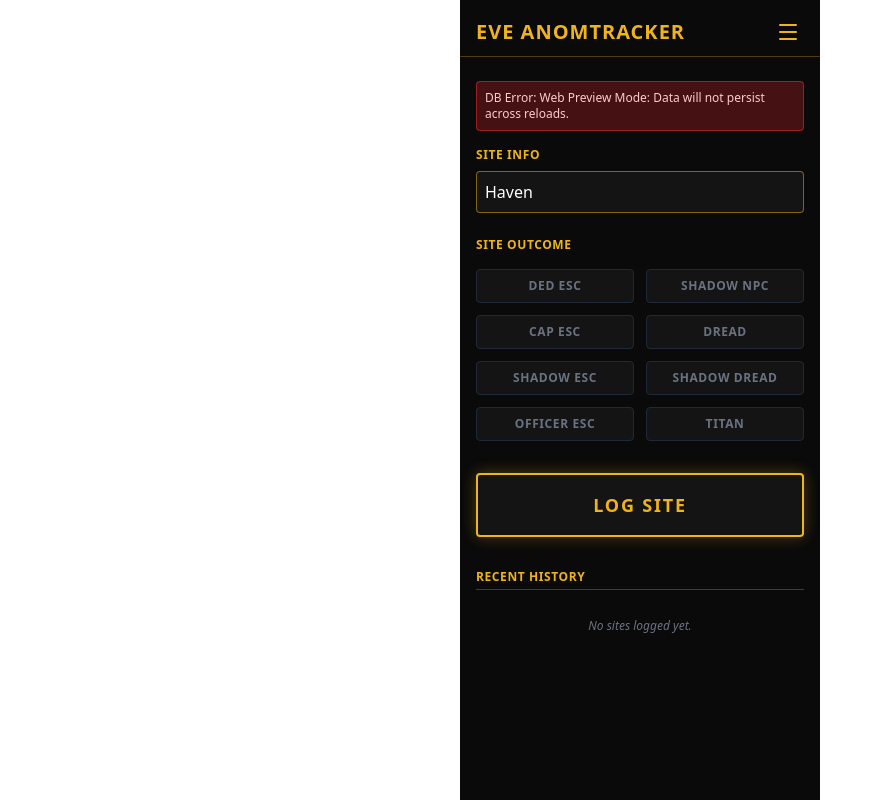
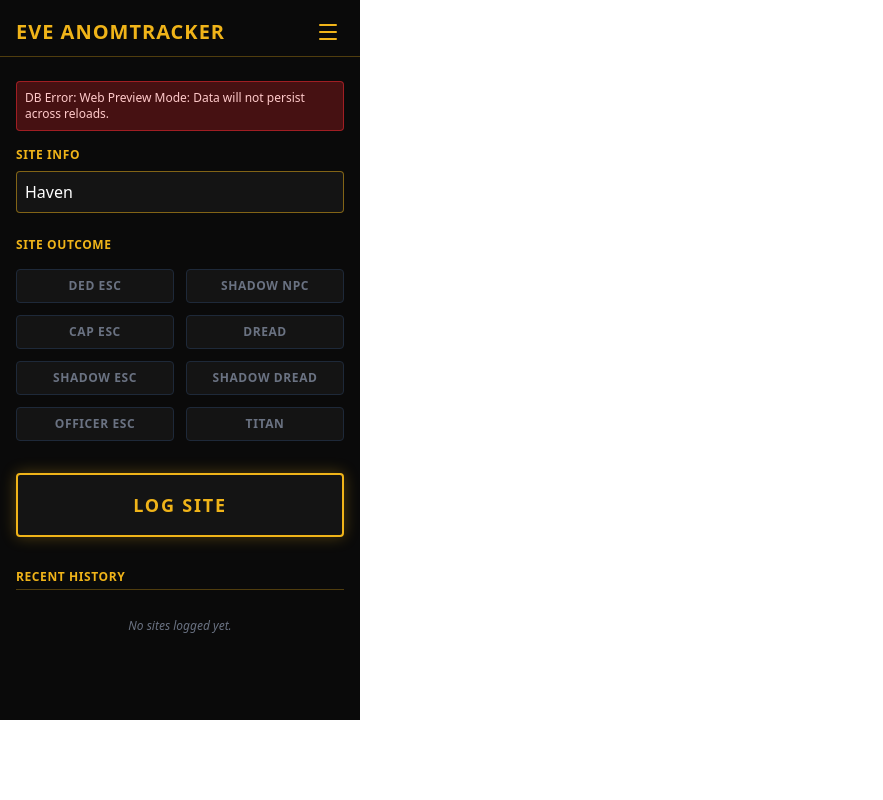
Before and after one commit to bogdan-ciubotariu/eve-anom-tracker, a React (Vite) app: page / in a window 1280 px wide. Shown: the whole page, without its empty margins (0-883 px from the left). Built offline with nearby package versions, Linux system fonts and the light colour scheme.

Commit message:
feat: Enable window resizing and opacity
Grant Tauri window permissions for resizing and opacity.
Update the frontend to apply window opacity and set a default window size based on global scale.
Also, enable sounds by default.

```diff
--- a/src-tauri/tauri.conf.json
+++ b/src-tauri/tauri.conf.json
@@ -31,7 +31,10 @@
             "sql:default",
             "sql:allow-load",
             "sql:allow-execute",
-            "sql:allow-select"
+            "sql:allow-select",
+            "window:default",
+            "window:allow-set-size",
+            "window:allow-set-opacity"
           ]
         }
       ]
--- a/src/App.tsx
+++ b/src/App.tsx
@@ -1,6 +1,7 @@
 import { useState, useEffect, ChangeEvent, useRef } from 'react';
 import { invoke } from '@tauri-apps/api/core';
 import { getCurrentWindow } from '@tauri-apps/api/window';
+import { LogicalSize } from '@tauri-apps/api/dpi';
 import Database from '@tauri-apps/plugin-sql';
 import { format } from 'date-fns';
 import { Trash2, Menu, X, Crosshair, BarChart2, Settings as SettingsIcon } from 'lucide-react';
@@ -32,7 +33,7 @@ const DEFAULT_SETTINGS: AppSettings = {
   globalScale: 1.0,
   windowOpacity: 1.0,
   customSites: "Haven, Sanctum, Forsaken Hub, Forsaken Rally Point",
-  enableSounds: false,
+  enableSounds: true,
 };
 
 type ViewState = 'combat' | 'statistics' | 'settings';
@@ -122,9 +123,10 @@ export default function App() {
       const isTauri = '__TAURI_INTERNALS__' in window || '__TAURI__' in window || '__TAURI_IPC__' in window;
       if (isTauri) {
         await invoke('set_always_on_top', { alwaysOnTop: s.alwaysOnTop });
-        // Apply opacity via Tauri Window API
+        // Apply opacity and size via Tauri Window API
         const win = getCurrentWindow();
         await win.setOpacity(s.windowOpacity);
+        await win.setSize(new LogicalSize(360 * s.globalScale, 720 * s.globalScale));
       }
     } catch (error) {
       console.error('Failed to apply settings:', error);
@@ -321,8 +323,8 @@ export default function App() {
 
   return (
     <div
-      className="min-h-screen bg-[#0a0a0a] text-gray-300 font-sans flex flex-col w-[360px] mx-auto overflow-hidden select-none origin-top"
-      style={{ transform: `scale(${settings.globalScale})`, height: `${100 / settings.globalScale}vh` }}
+      className="bg-[#0a0a0a] text-gray-300 font-sans flex flex-col w-[360px] h-[720px] overflow-hidden select-none origin-top-left"
+      style={{ transform: `scale(${settings.globalScale})` }}
     >
       <header className="p-4 mb-2 border-b border-[#f0b419]/30 pb-2 flex justify-between items-center relative z-20 bg-[#0a0a0a]">
         <h1 className="text-xl font-bold text-[#f0b419] tracking-wider uppercase">
```
